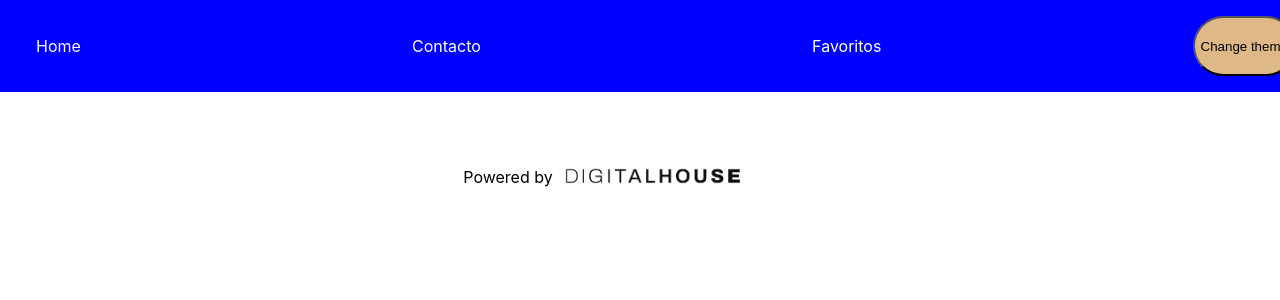
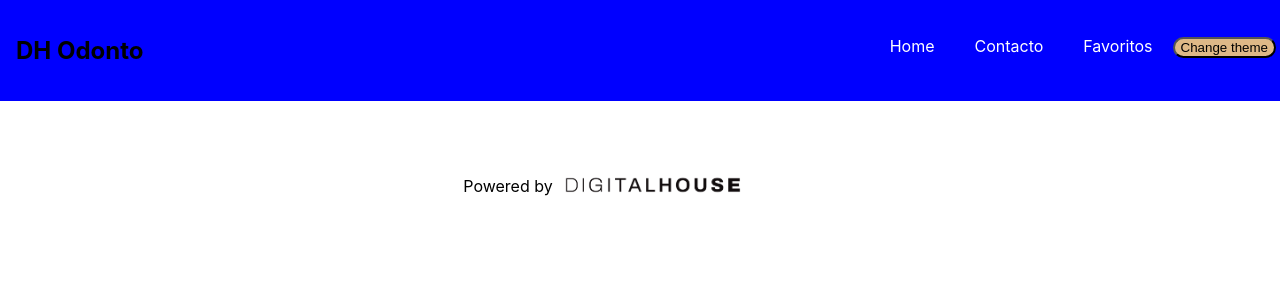
Before and after one commit to santiia/ctd-fe3-final, a React (Create React App) app: page / in a window 1280 px wide. Shown: the top 300 px of the page. Built offline with nearby package versions, Linux system fonts and the light colour scheme; no server answers.

Commit message:
agregar variaciones para realizar los estilos del navbar

```diff
--- a/src/Components/Navbar.jsx
+++ b/src/Components/Navbar.jsx
@@ -8,11 +8,14 @@ const Navbar = () => {
   return (
     <nav className="navbar">
       {/* Aqui deberan agregar los liks correspondientes a las rutas definidas */}
-      <Link to="/home">Home</Link>
-      <Link to="/contacto">Contacto</Link>
-      <Link to="/favs">Favoritos</Link>
+      <h2>DH Odonto</h2>
+      <div>
+        <Link to="/home">Home</Link>
+        <Link to="/contacto">Contacto</Link>
+        <Link to="/favs">Favoritos</Link>
+        <button>Change theme</button>
+      </div>
       {/* Deberan implementar ademas la logica para cambiar de Theme con el button */}
-      <button>Change theme</button>
     </nav>
   )
 }
```
